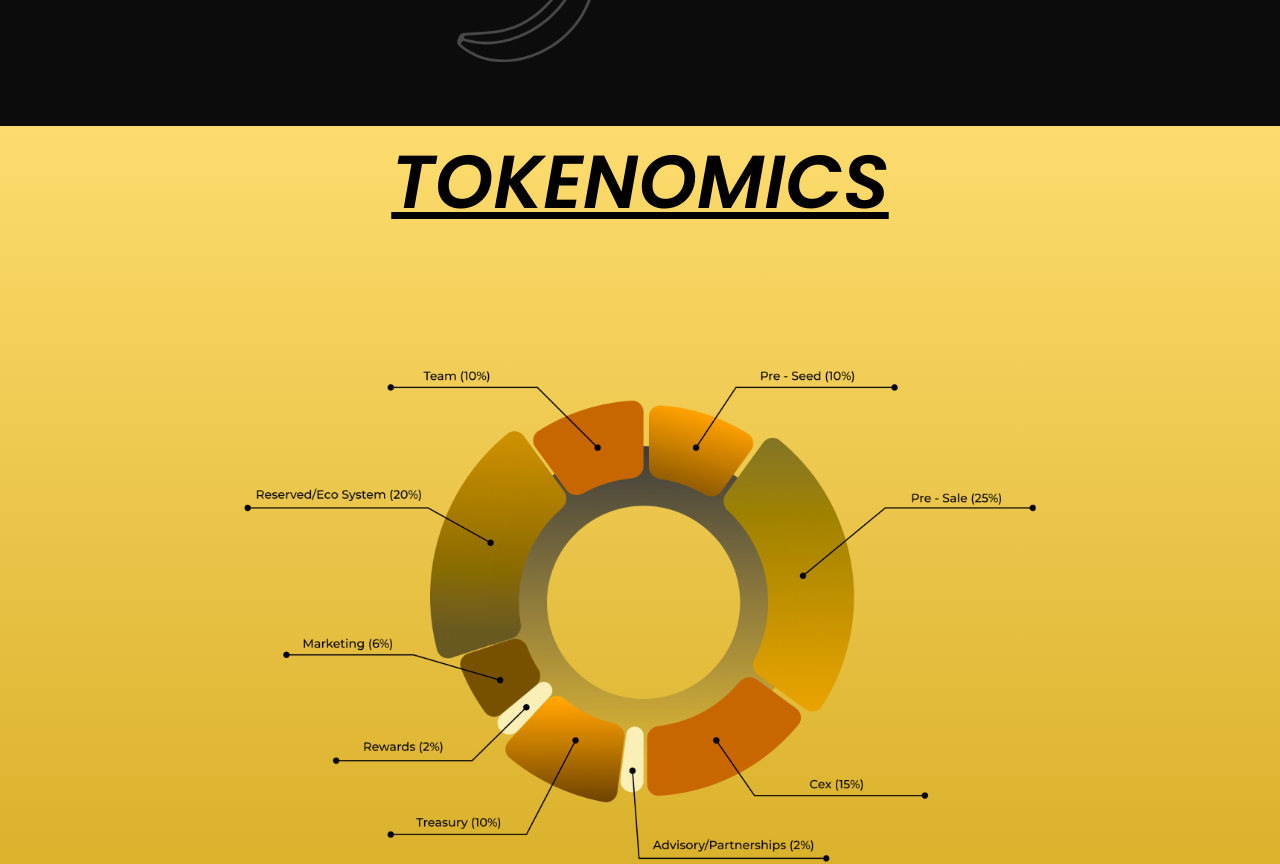
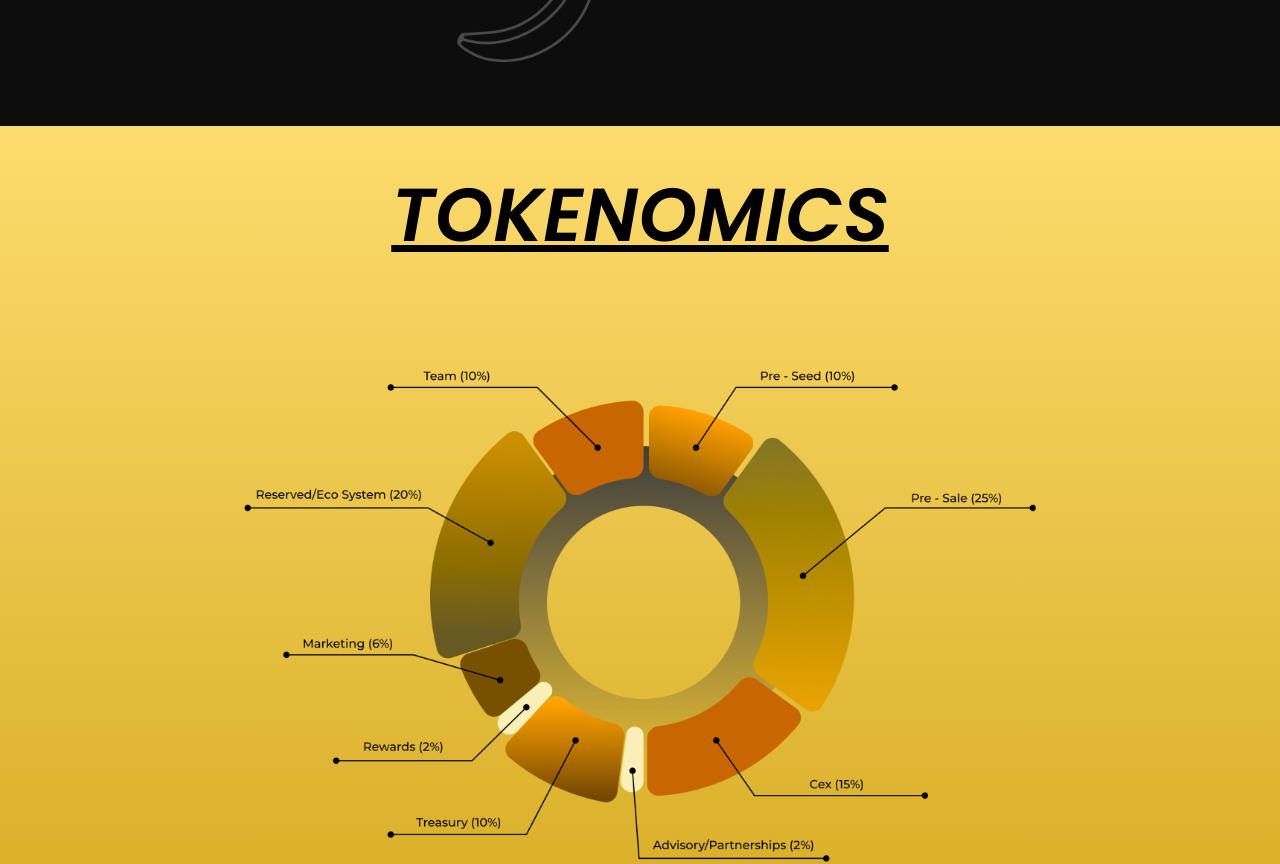
Before and after one commit to noorshanu/Banana, a React (Create React App) app: page / in a window 1280 px wide. Shown: the part 3560-4424 px from the top of the page. Built offline with nearby package versions, Linux system fonts and the light colour scheme.

Commit message:
Update Token.css

```diff
--- a/src/components/Tokenomic/Token.css
+++ b/src/components/Tokenomic/Token.css
@@ -4,7 +4,7 @@
 .head-toko{
     text-align: center;
     align-items: center;
-    padding: 1% 4%;
+    padding: 4% 4%;
 
 }
 .head-toko h1{
@@ -70,8 +70,8 @@ text-transform: capitalize;
 }
 
 .pt-8{
-    padding-top: 7%;
-    padding-bottom: 7%;
+    padding-top: 1%;
+    padding-bottom: 6%;
 
 }
 @media (max-width:768px) {
```
